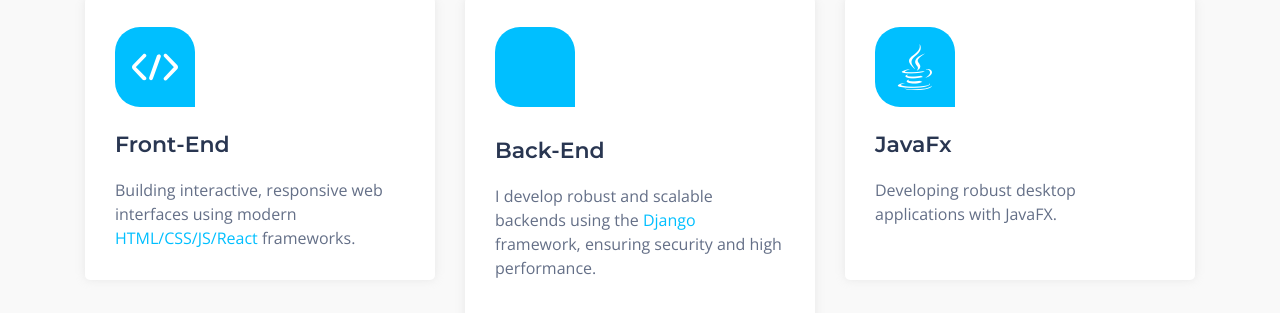
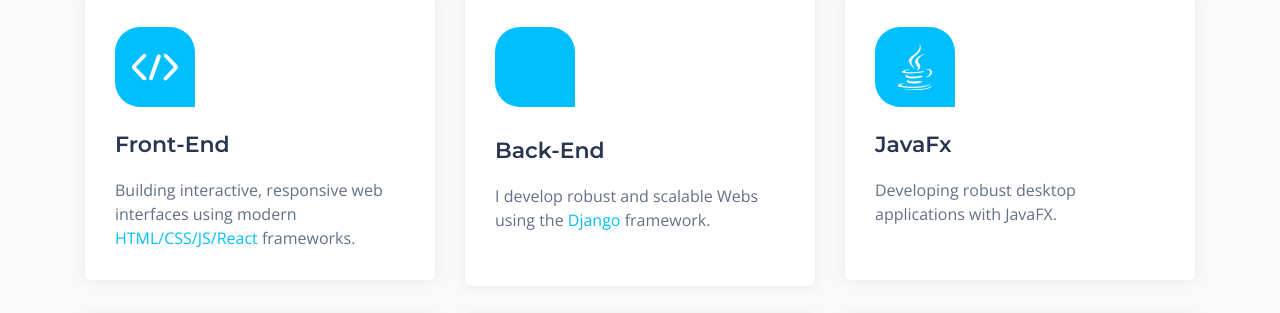
Before and after one commit to amirce73/amirce73.ir, a website: page index.html in a window 1280 px wide. Shown: the part 2512-2825 px from the top of the page. Drawn offline with nearby package versions, Linux system fonts and the light colour scheme; a web font is replaced by a local one.

Commit message:
Update index.html

```diff
--- a/index.html
+++ b/index.html
@@ -463,7 +463,7 @@
                     </div>
                     <div class="service_content">
                         <h4 class="service_title"><a href="#">Back-End</a></h4>
-                        <p>I develop robust and scalable backends using the <span style="color: deepskyblue">Django</span> framework, ensuring security and high performance.</p>
+                        <p>I develop robust and scalable Webs using the <span style="color: deepskyblue">Django</span> framework.</p>
                         <br>
                     </div>
                 </div> <!-- single service -->
```
